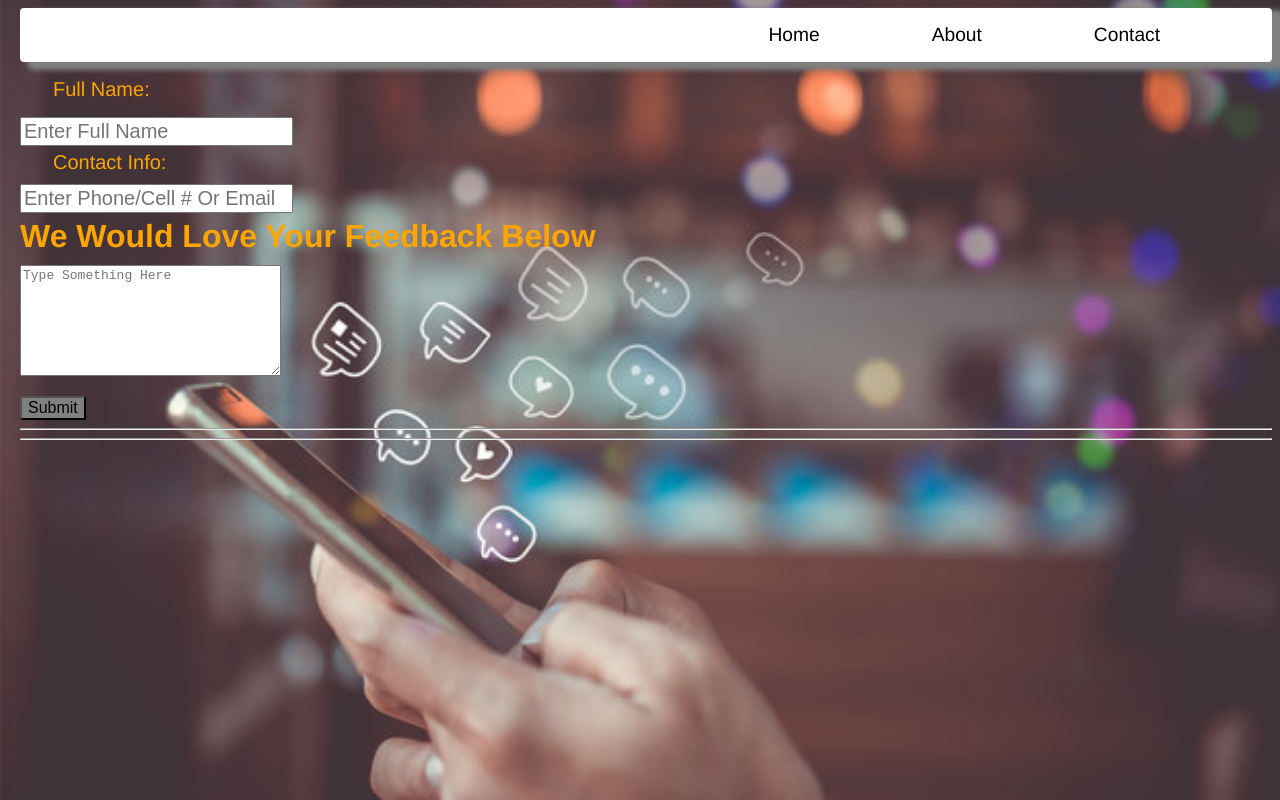
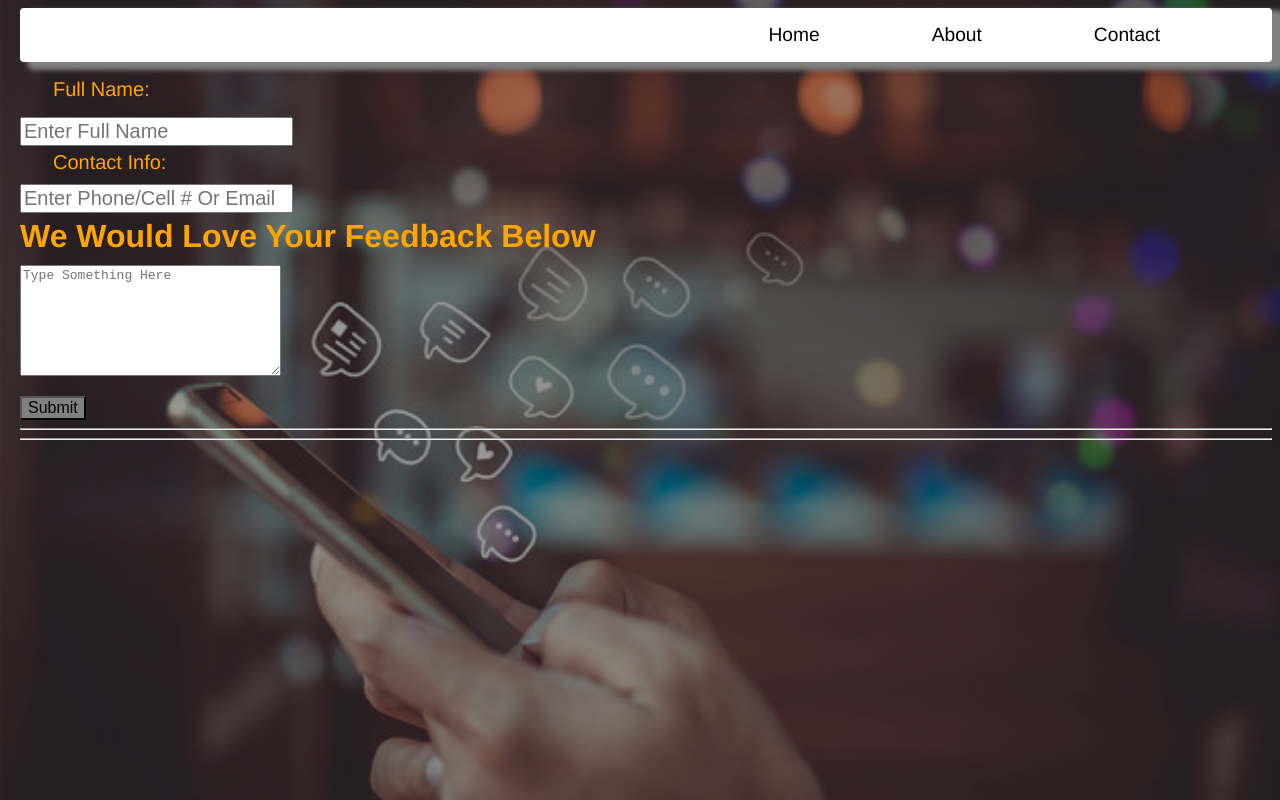
Before and after one commit to Dudley-Domond/Music-For-Your-Soul, a plain HTML site: page MOD_1_WEB/contact.html in a window 1280 px wide. Drawn offline with Linux system fonts and the light colour scheme.

Commit message:
Update page3.css

```diff
--- a/MOD_1_WEB/page3.css
+++ b/MOD_1_WEB/page3.css
@@ -9,6 +9,20 @@ body {
   height: 100%;
   margin-left: 20px;
 }
+
+body::after {
+  content: "";
+  position: fixed;
+  top: 0;
+  left: 50%;
+  height: 100%;
+  width: 500%;
+  background: rgba(0, 0, 0, 0.4);
+  background-attachment: fixed;
+  z-index: -1;
+  transform: translateX(-50%);
+}
+
 .nav-list {
   background: white;
   box-shadow: 10px 5px 5px 3px gray;
```
